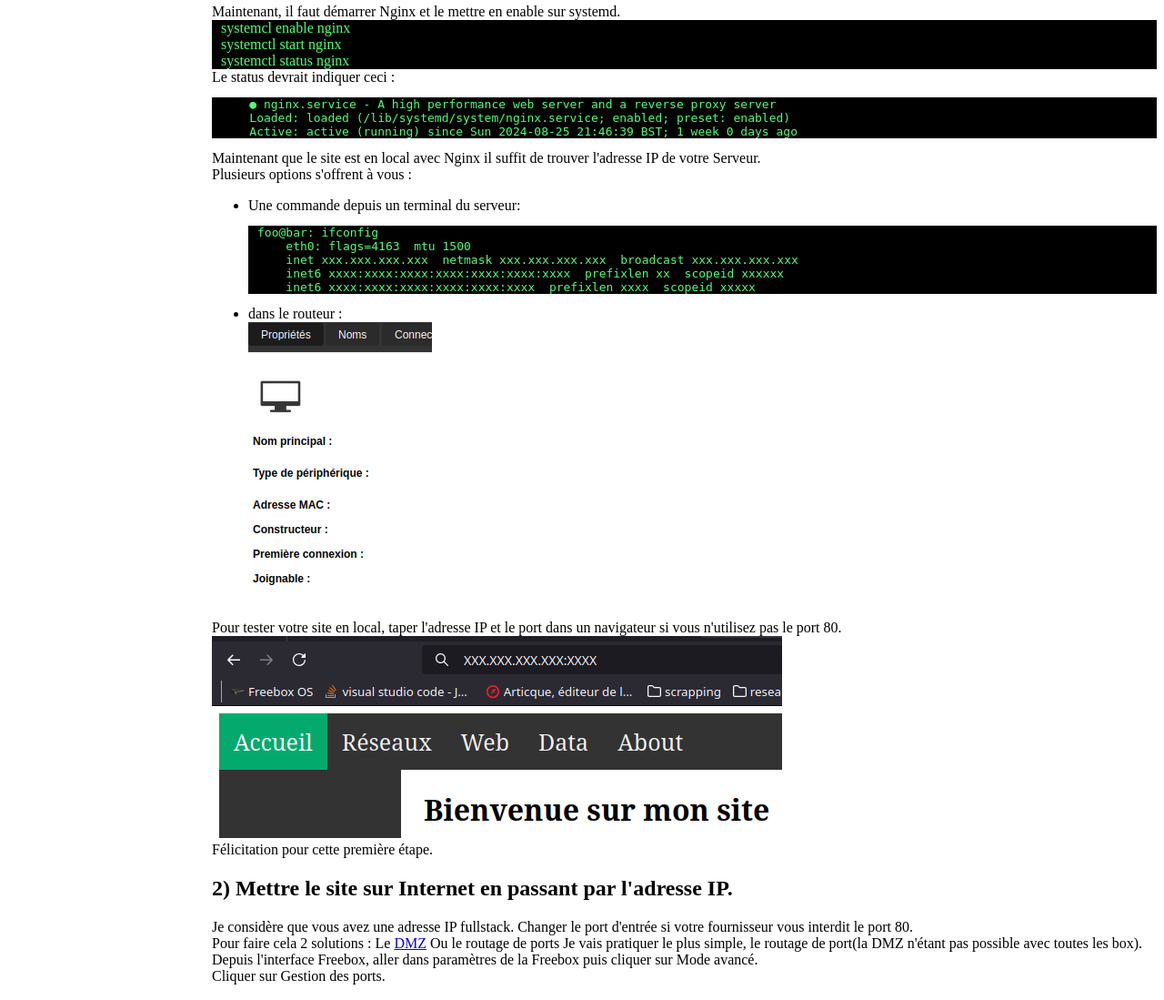
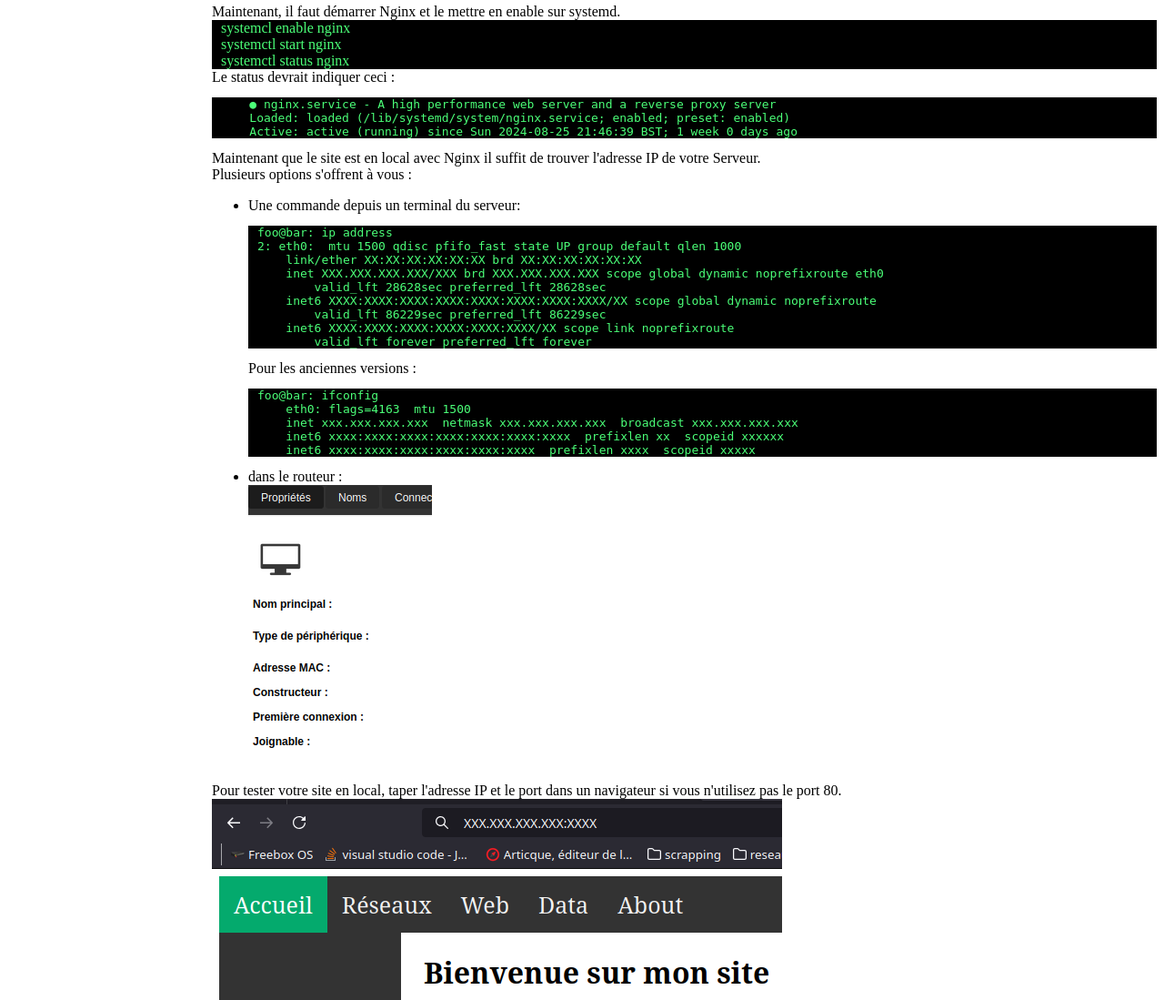
Before and after one commit to barrmath/piweb, a Flask app: page /reseaux/Auto-hebergement/ in a window 1280 px wide. Shown: the part 1417-2516 px from the top of the page at 91% size. Run offline with Flask 3, Linux system fonts and the light colour scheme.

Commit message:
ajout de ip dans auto hebergement

```diff
--- a/web_app/templates/reseaux/autohebergement.html
+++ b/web_app/templates/reseaux/autohebergement.html
@@ -62,6 +62,18 @@
 Plusieurs options s'offrent à vous :
 <ul>
 <li> Une commande depuis un terminal du serveur:
+<pre class="code">
+foo@bar: ip address
+2: eth0: <BROADCAST,MULTICAST,UP,LOWER_UP> mtu 1500 qdisc pfifo_fast state UP group default qlen 1000
+    link/ether XX:XX:XX:XX:XX:XX brd XX:XX:XX:XX:XX:XX
+    inet XXX.XXX.XXX.XXX/XXX brd XXX.XXX.XXX.XXX scope global dynamic noprefixroute eth0
+        valid_lft 28628sec preferred_lft 28628sec
+    inet6 XXXX:XXXX:XXXX:XXXX:XXXX:XXXX:XXXX:XXXX/XX scope global dynamic noprefixroute
+        valid_lft 86229sec preferred_lft 86229sec
+    inet6 XXXX:XXXX:XXXX:XXXX:XXXX:XXXX/XX scope link noprefixroute
+        valid_lft forever preferred_lft forever
+</pre>
+    Pour les anciennes versions :
 <pre class="code">foo@bar: ifconfig
     eth0: flags=4163<UP,BROADCAST,RUNNING,MULTICAST>  mtu 1500
     inet xxx.xxx.xxx.xxx  netmask xxx.xxx.xxx.xxx  broadcast xxx.xxx.xxx.xxx
```
